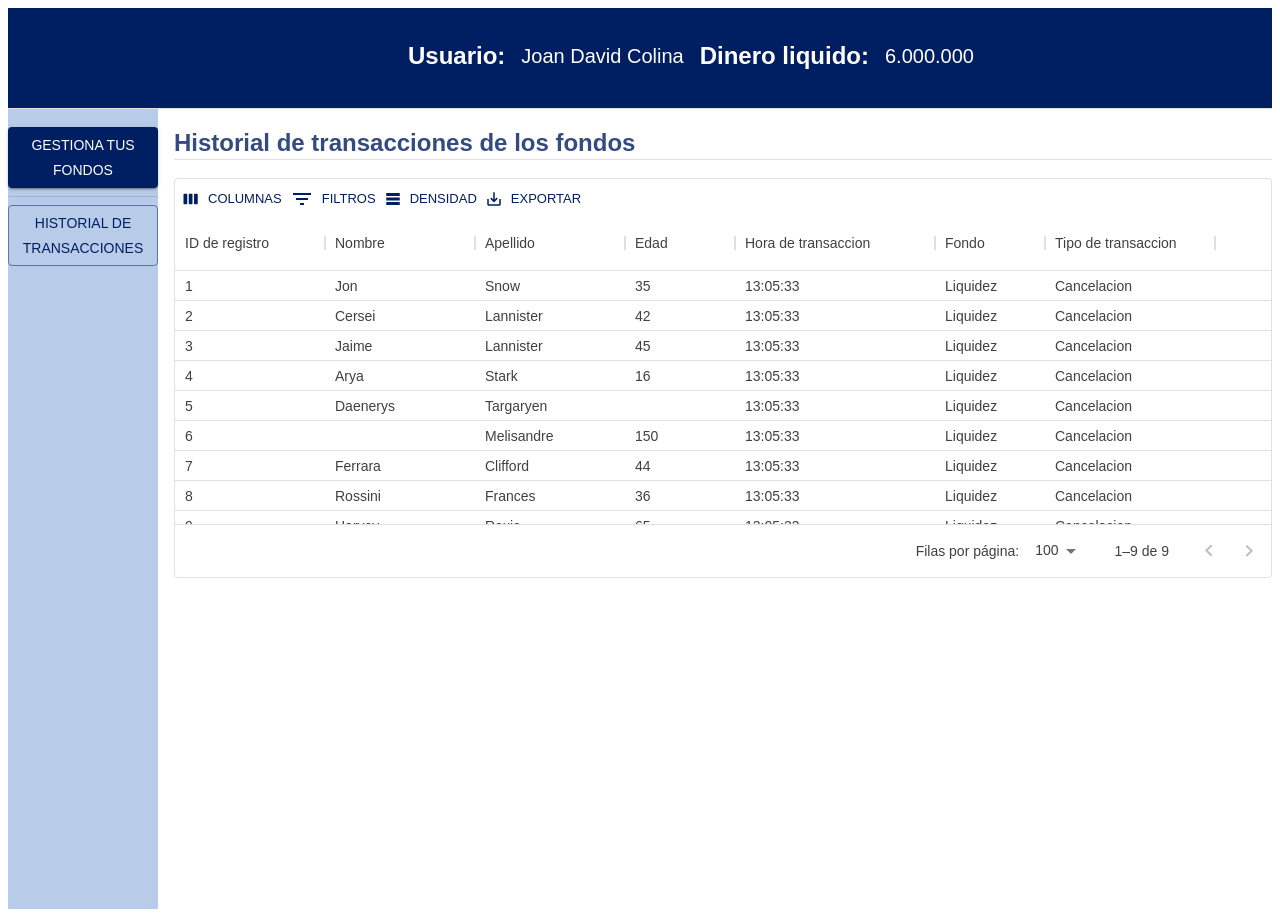
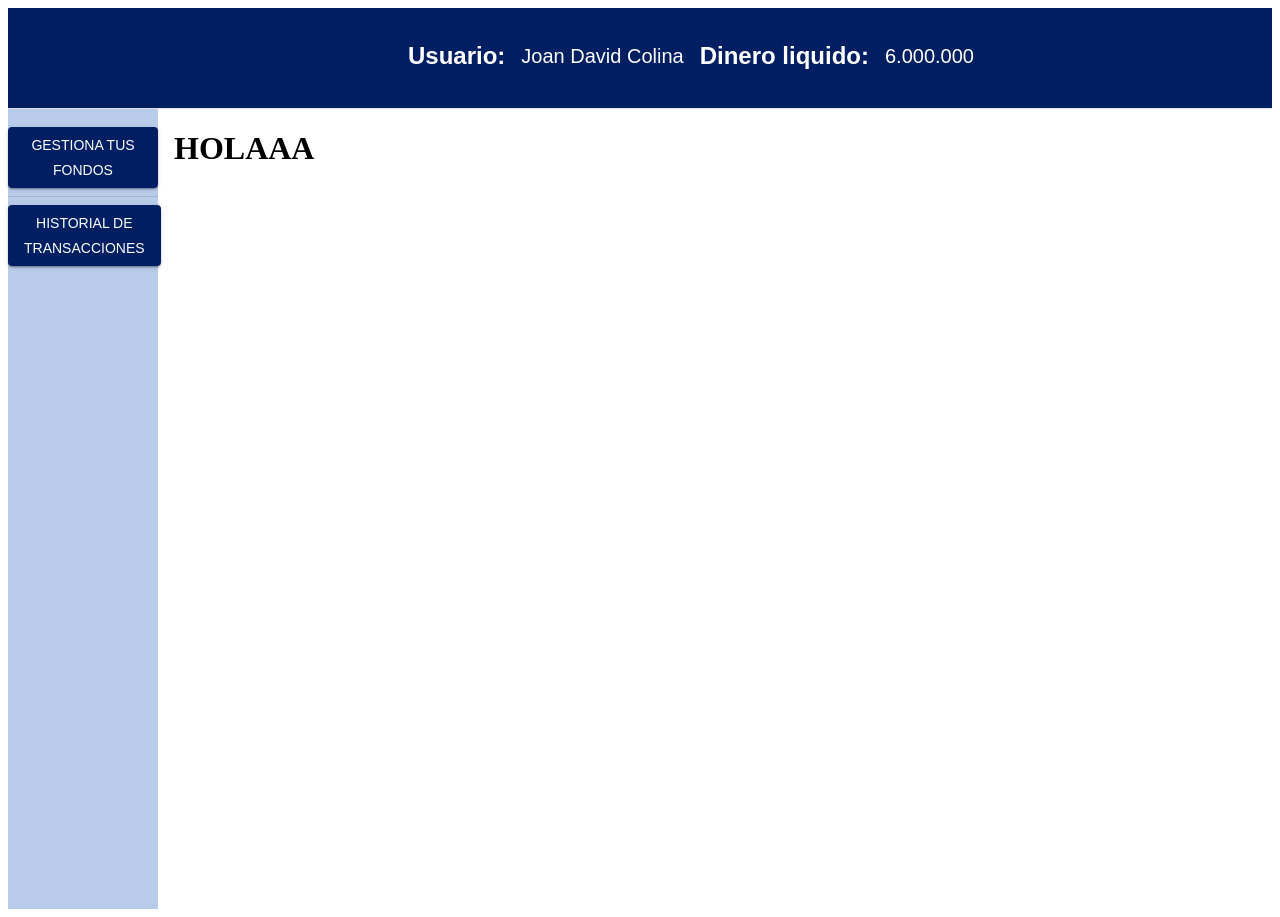
Before and after one commit to joancolina819/BTG-FPV-FIC-FrontEnd, a React (Create React App) app in the folder ffvc-frontend/: page /gestorfondos in a window 1280 px wide. Built offline with nearby package versions, Linux system fonts and the light colour scheme; no server answers.

Commit message:
ADD - enlaces de navegacion

```diff
--- a/ffvc-frontend/package.json
+++ b/ffvc-frontend/package.json
@@ -15,6 +15,7 @@
     "react": "^18.0.0",
     "react-dom": "^18.0.0",
     "react-redux": "^8.0.1",
+    "react-router-dom": "^6.3.0",
     "react-scripts": "5.0.1",
     "redux": "^4.2.0",
     "redux-devtools": "^3.7.0",
--- a/ffvc-frontend/src/components/App.jsx
+++ b/ffvc-frontend/src/components/App.jsx
@@ -5,8 +5,13 @@ import { ThemeProvider, createTheme } from "@mui/material/styles";
 import NavBar from "./NavBar";
 import { Divider } from "@mui/material";
 import Historial from "./Historial";
+import Gestorfondos from "./GestorFondos";
 import { Stack } from "@mui/material";
-
+import {
+  BrowserRouter as Router,
+  Routes,
+  Route,
+} from "react-router-dom";
 
 export default function App() {
   const store = generateStore()
@@ -31,15 +36,20 @@ export default function App() {
   })
 
   return (
+    <Router>
       <ThemeProvider theme={theme}>
         <Provider store={store}>
           <Banner />
           <Divider/>
           <Stack spacing={1} direction = "row" divider={<Divider  />}  >
             <NavBar />
-          <Historial/>
+              <Routes >
+                <Route  exact path="historial" element={<Historial/>}/>
+                <Route  exact path="gestorfondos" element={<Gestorfondos/>}/>
+            </Routes >
           </Stack>
         </Provider>
       </ThemeProvider>
+    </Router>
   );
 }
--- /dev/null
+++ b/ffvc-frontend/src/components/GestorFondos.jsx
@@ -0,0 +1,12 @@
+import React from "react";
+
+
+export default function Gestor_fondos(){
+
+
+    return(
+        <div style={{ height: 400, width: '100%' }}>
+            <h1>HOLAAA</h1>
+        </div>
+    )
+}
--- a/ffvc-frontend/src/components/NavBar.jsx
+++ b/ffvc-frontend/src/components/NavBar.jsx
@@ -3,7 +3,7 @@ import Box from '@mui/material/Box';
 import { Button } from "@mui/material";
 import { Stack } from "@mui/material";
 import { Divider } from "@mui/material";
-
+import {Link} from "react-router-dom";
 export default function NavBar(){
 
     return(
@@ -14,8 +14,8 @@ export default function NavBar(){
             }}>
             <br/>
             <Stack spacing={1} divider={<Divider  />}  >
-                <Button variant="contained">Gestiona tus fondos</Button>
-                <Button variant="outlined">Historial de transacciones</Button>
+            <Link to="gestorfondos"><Button variant="contained">Gestiona tus fondos</Button></Link>
+            <Link to="historial"><Button variant="contained">Historial de transacciones</Button></Link>
             </Stack>
         </Box>
 
```
Also changed, not shown: 1 other file (tests, documents, lock files or other folders). Lines whose indentation alone changed are shown as unchanged.
